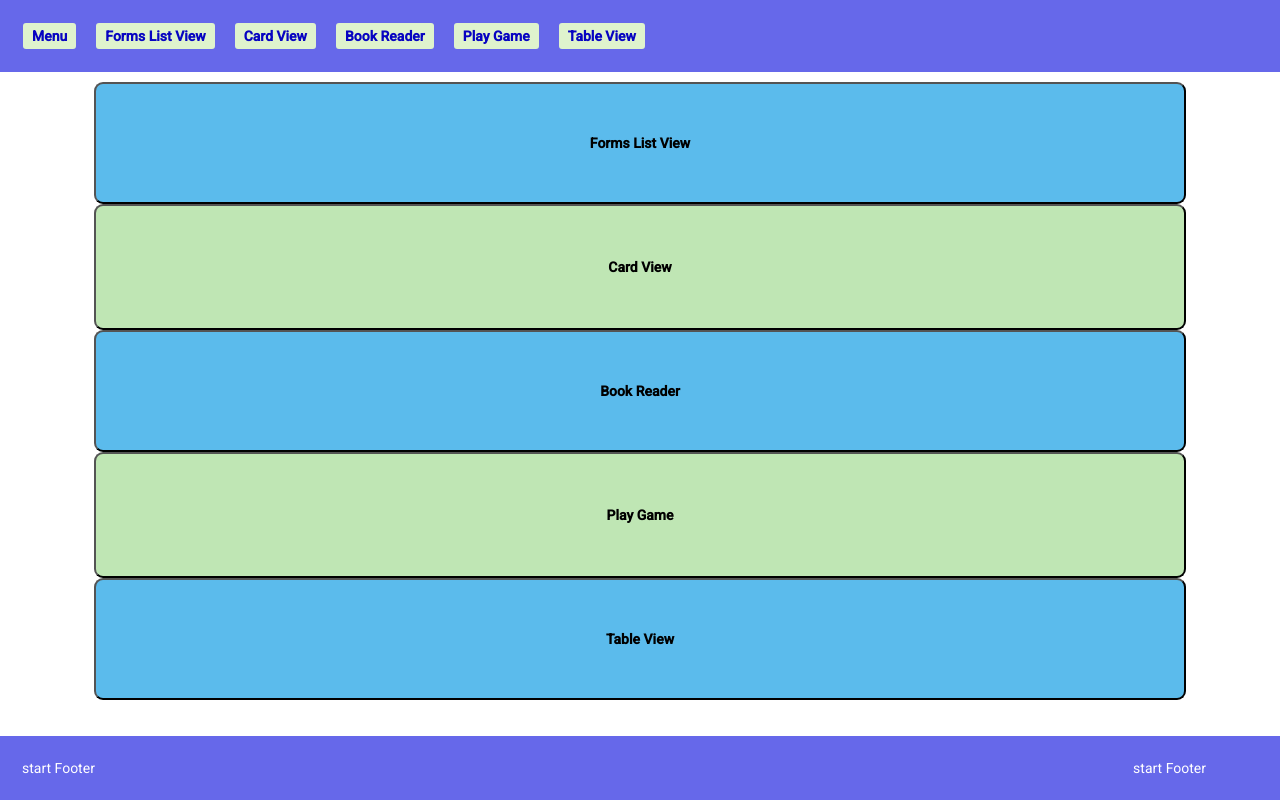
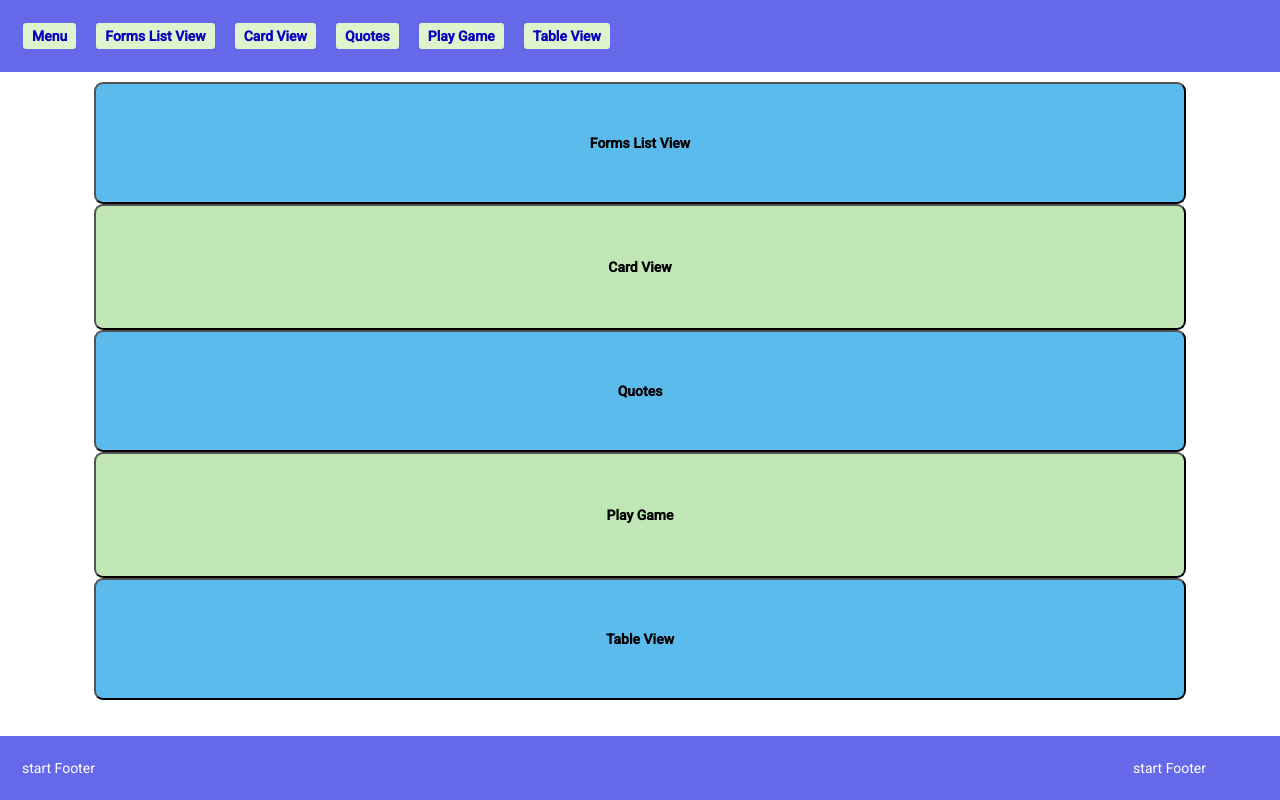
Before and after one commit to Rushika-Gowlikar/Angular, an Angular app: page / in a window 1280 px wide. Built offline with nearby package versions, Linux system fonts and the light colour scheme.

Commit message:
text changes

```diff
--- a/src/app/appContent/menu/menu.component.html
+++ b/src/app/appContent/menu/menu.component.html
@@ -2,7 +2,7 @@
   <ul>
     <li><button (click)="goToForm()">Forms List View</button></li>
     <li><button (click)="goToView()">Card View</button></li>
-    <li><button (click)="goToReader()">Book Reader</button></li>
+    <li><button (click)="goToReader()">Quotes</button></li>
     <li><button (click)="goToGame()">Play Game</button></li>
     <li><button (click)="goToTableView()">Table View</button></li>
   </ul>
--- a/src/app/application/header/header.component.html
+++ b/src/app/application/header/header.component.html
@@ -2,7 +2,7 @@
   <a href="/menu">Menu</a>
   <a href="/form">Forms List View</a>
   <a href="/card-view">Card View</a>
-  <a href="/reader">Book Reader</a>
+  <a href="/reader">Quotes</a>
   <a href="/game">Play Game</a>
   <a href="/table-view">Table View</a>
 </div>
```
